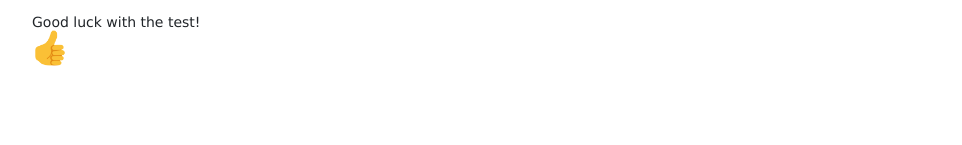
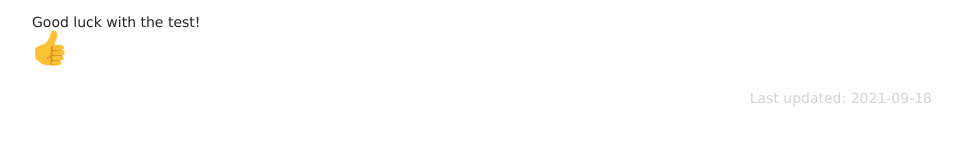
Before and after one commit to rolovargas/uscis_100questions_angular, an Angular app: page / in a window 1280 px wide. Shown: the part 327-472 px from the top of the page, without its empty margins (158-1120 px from the left). Built offline with nearby package versions, Linux system fonts and the light colour scheme.

Commit message:
added last updated datetime

```diff
--- a/src/app/about/about.component.html
+++ b/src/app/about/about.component.html
@@ -13,3 +13,7 @@ For some state specific questions, the answers are based on the state of Arizona
 </ul>
 Good luck with the test!<br/>
 <img height="36px" alt="thumbs up!" src="assets/thumbsup.png"/>
+
+<div style="color:lightgray" class="pt-4 text-right">
+  Last updated: 2021-09-18
+</div>
```
